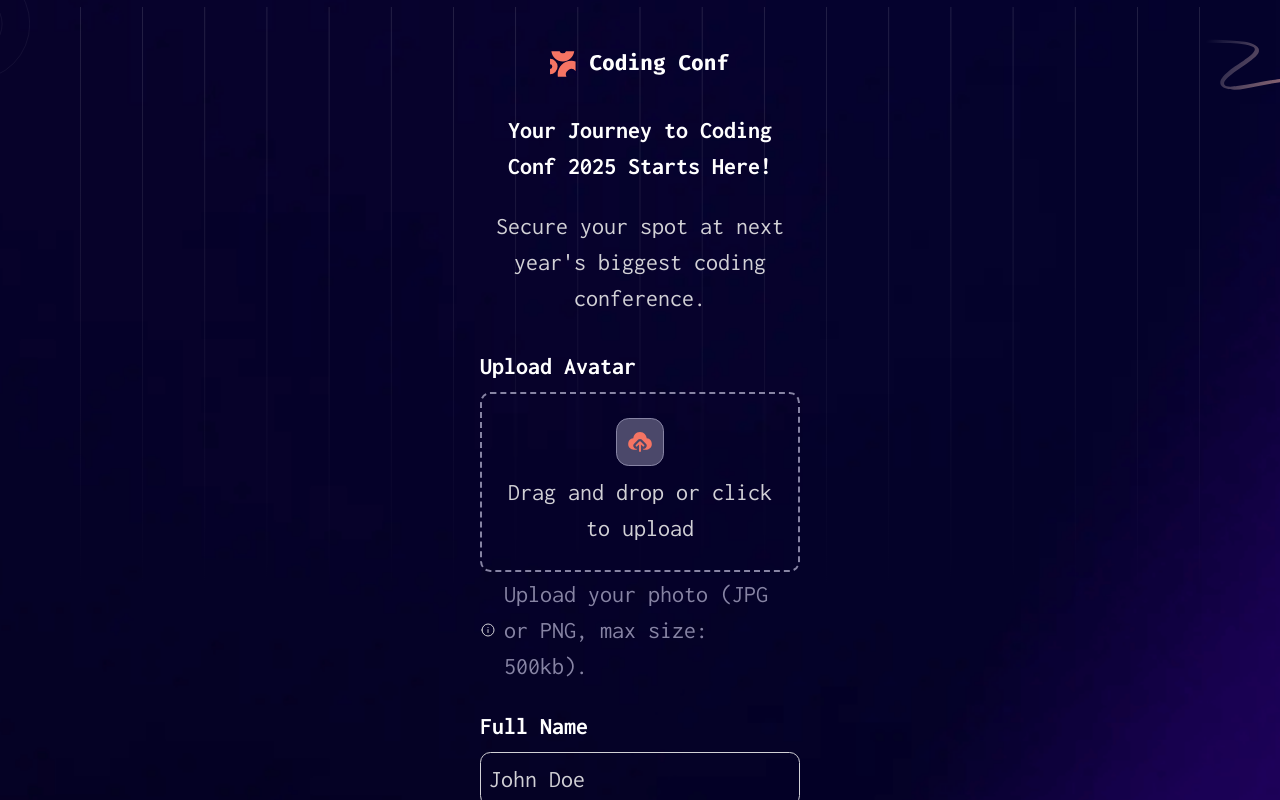
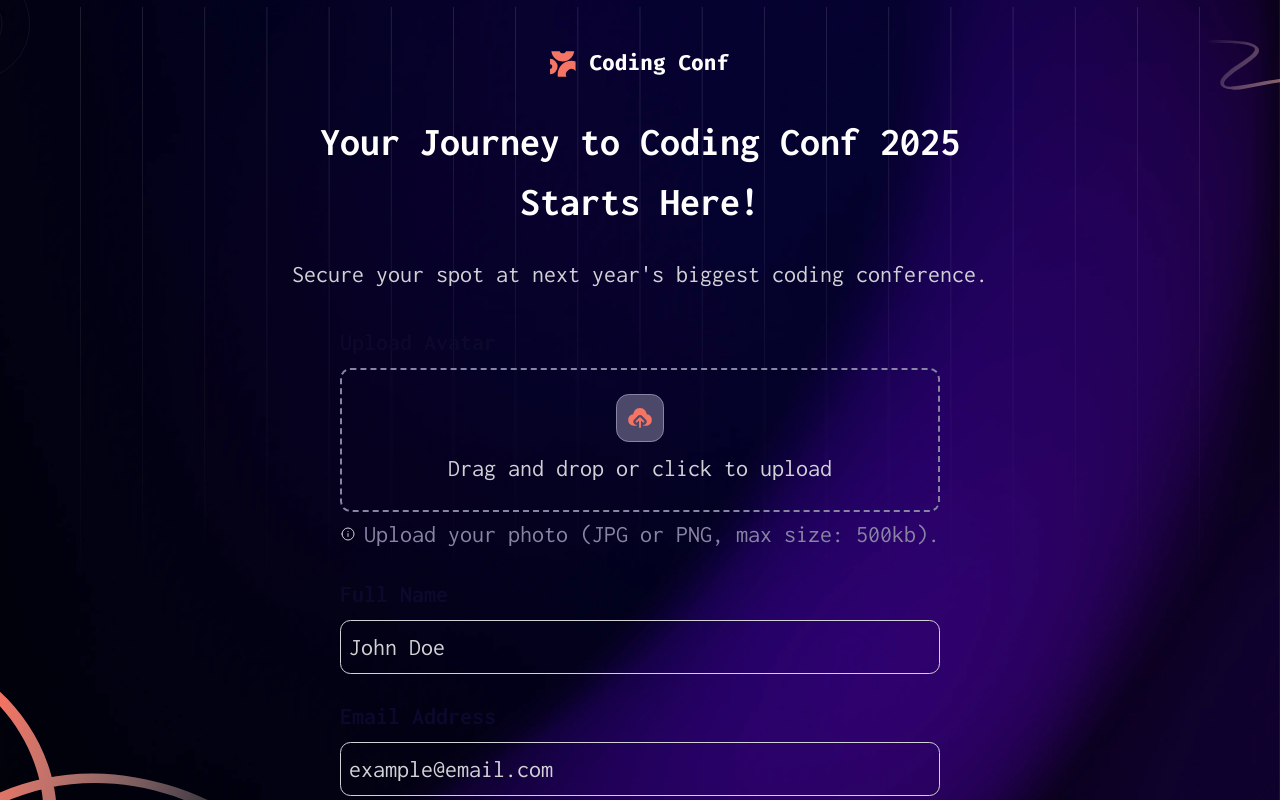
Before and after one commit to Robertron624/conference-ticket-generator, a Svelte app: page / in a window 1280 px wide. Shown: the top 800 px of the page. Built offline with nearby package versions, Linux system fonts and the light colour scheme.

Commit message:
styles: desktop bigger heading and max width
Also added the squiggly pattern at the bottom left of the app

```diff
--- a/src/App.svelte
+++ b/src/App.svelte
@@ -44,11 +44,11 @@
 
     .intro-text {
       margin-top: 1rem;
-      h1 {
+      .heading {
         & {
-          @include vars.text($size: 1.5rem, $weight: 700, $align: center);
+          @include vars.text($size: 1.5rem, $weight: 700, $align: center, $size-desktop: 2.5rem, $text-color: vars.$neutral-0);
           & {
-            @include vars.container($max-w: 20rem);
+            @include vars.container($max-w: 20rem, $max-w-desktop: 40rem);
           }
         }
       }
--- a/src/app.scss
+++ b/src/app.scss
@@ -53,9 +53,6 @@ body {
 }
 
 #app {
-  /* max-width: 1280px;
-  margin: 0 auto;
-  padding: 2rem; */
   text-align: center;
   width: 100%;
   height: 100vh;
@@ -64,6 +61,7 @@ body {
   background-size: 70rem 50rem;
   background-repeat: no-repeat;
   background-position: top center;
+  background-color: transparent;
 }
 
 /* CSS reset */
@@ -126,9 +124,24 @@ body {
   font-size: 1rem;
   font-weight: 400;
   color: vars.$neutral-900;
-  background-image: url(/images/background-mobile.png);
-  background-size: cover;
-  background-repeat: no-repeat;
-  background-position: center;
-  color: vars.$neutral-0;
+  background-image: url(/images/pattern-squiggly-line-bottom.svg), url(/images/background-mobile.png);
+  background-size: 20rem 20rem, cover;
+  background-repeat: no-repeat, no-repeat;
+  background-position: bottom -32% left,center;
+
+  // background-image: url(/images/background-mobile.png);
+  // background-size: cover;
+  // background-repeat: no-repeat;
+  // background-position: center;
+  // color: vars.$neutral-0;
+
+  @include vars.tablet {
+    background-image: url(/images/pattern-squiggly-line-bottom.svg), url(/images/background-tablet.png);
+    // background-image: url(/images/background-tablet.png)
+  }
+
+  @include vars.desktop {
+    background-image: url(/images/pattern-squiggly-line-bottom.svg), url(/images/background-desktop.png);
+    // background-image: url(/images/background-desktop.png)
+  }
 }
--- a/src/lib/Form.svelte
+++ b/src/lib/Form.svelte
@@ -214,7 +214,7 @@
   #form-container {
     @include vars.container(
       $max-w: 20rem,
-      $p: 0,
+      $p: 0 0 4rem,
       $m: 2rem auto 0
     );
     @include vars.flex(column, start, center);
--- a/src/variables.scss
+++ b/src/variables.scss
@@ -1,3 +1,4 @@
+$tablet-width: 640px;
 $desktop-width: 1440px;
 
 // Neutral Colors
@@ -154,6 +155,7 @@ $text-labels: 2.5rem;
   $h: auto,
   $p: 0,
   $max-w: $desktop-width,
+  $max-w-desktop: $desktop-width,
   $m: 0 auto,
   $br: none,
   $radius: 0,
@@ -168,6 +170,12 @@ $text-labels: 2.5rem;
     height: $h;
     border-radius: $radius;
     background-color: $bg;
+  }
+
+  @include desktop {
+    & {
+      max-width: $max-w-desktop;
+    }
   }
 }
 
```
